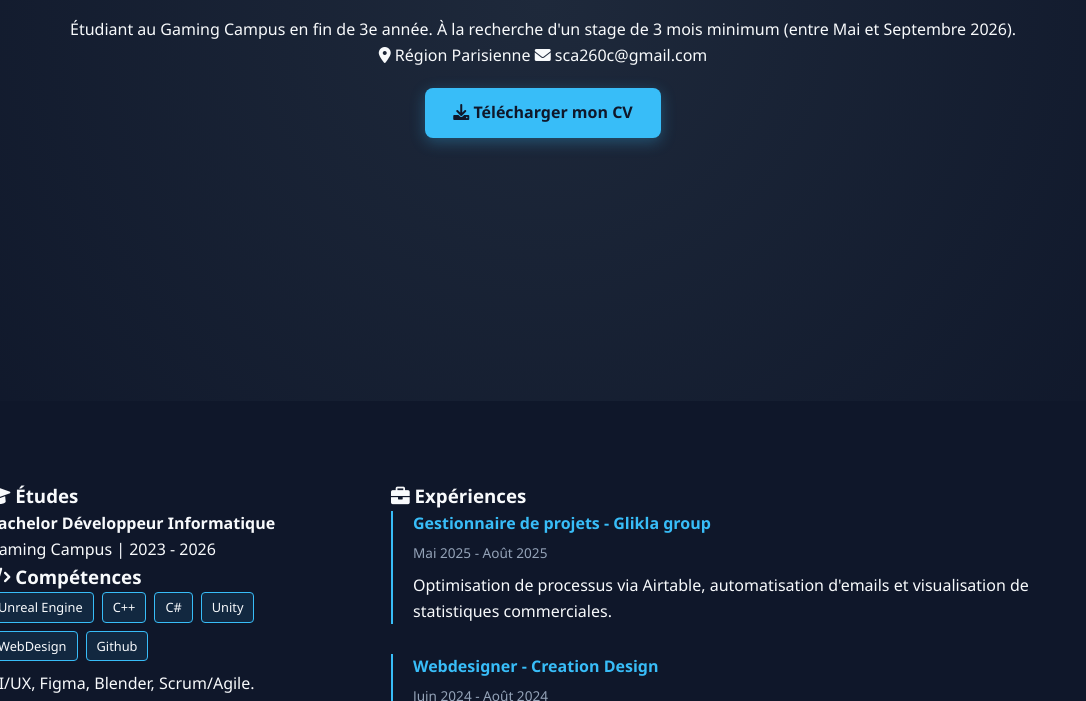
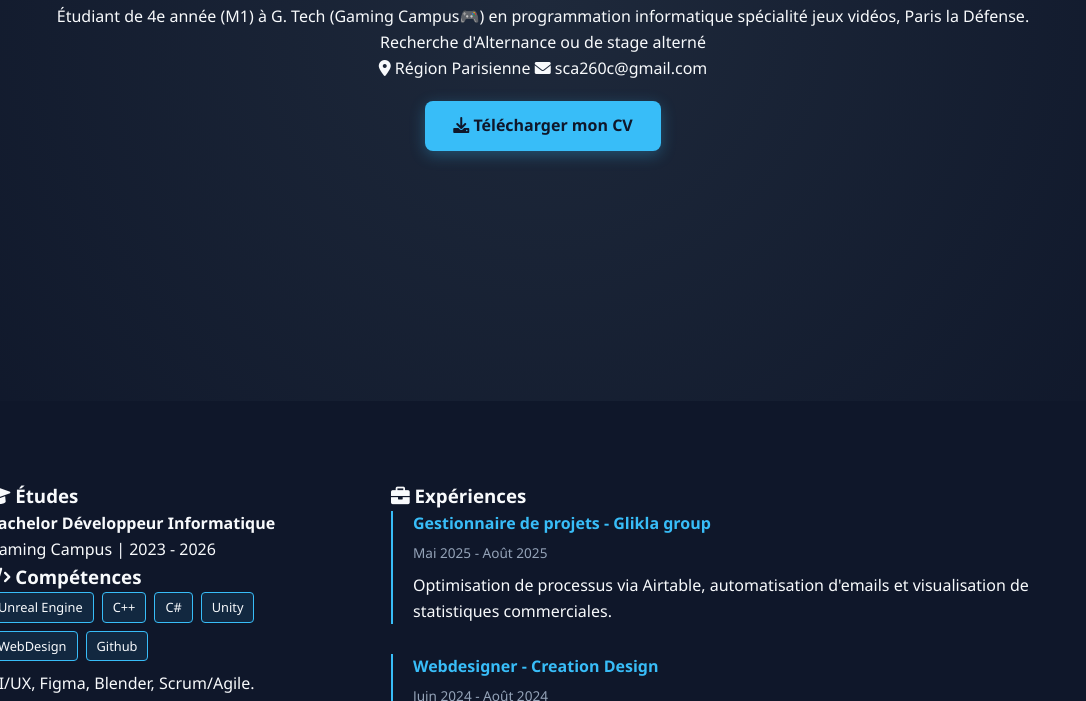
Before and after one commit to SCA260/Portfolio2026, a plain HTML site: page index.html in a window 1280 px wide. Shown: the part 399-1100 px from the top of the page, without its empty margins (97-1183 px from the left). Drawn offline with Linux system fonts and the light colour scheme.

Commit message:
Update portfolio education and availability
Refresh the hero summary to reflect fourth-year M1 studies at Gaming Campus and the search for an apprenticeship or alternating internship.

```diff
--- a/index.html
+++ b/index.html
@@ -31,7 +31,7 @@
         <div class="container">
             <div class="hero-content">
                 <h1>Salomon <span>Cohen</span></h1> <p class="subtitle">Étudiant Développeur Informatique | Option Jeu Vidéo</p> <div class="cv-summary">
-                    <p>Étudiant au Gaming Campus en fin de 3e année. À la recherche d'un stage de 3 mois minimum (entre Mai et Septembre 2026). </p>
+                    <p>Étudiant de 4e année (M1) à G. Tech  (Gaming Campus🎮) en programmation informatique spécialité jeux vidéos, Paris la Défense. <br>Recherche d'Alternance ou de stage alterné</p>
                     <div class="contact-info">
                         <span><i class="fas fa-map-marker-alt"></i> Région Parisienne</span> <span><i class="fas fa-envelope"></i> sca260c@gmail.com</span> </div>
                 </div>
```
